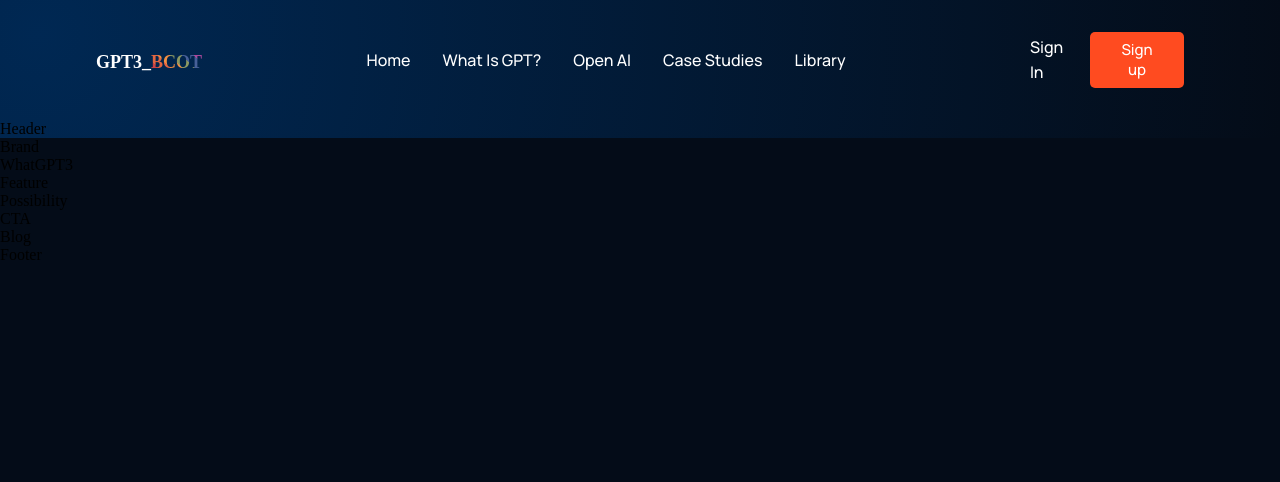
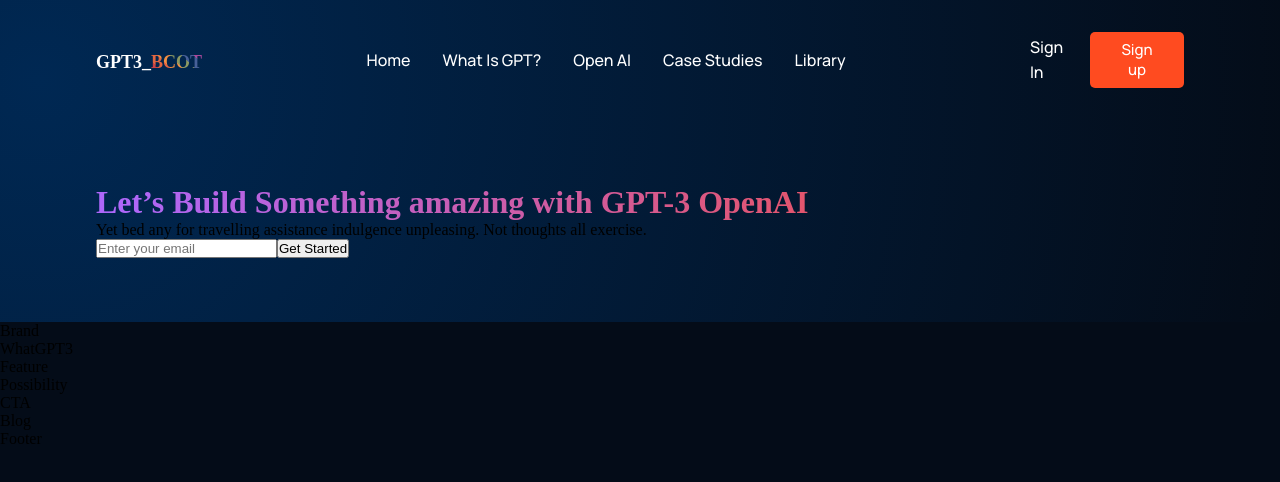
Before and after one commit to brainconnect93/gpt-3_bcot, a React (Create React App) app: page / in a window 1280 px wide. Shown: the top 482 px of the page. Built offline with nearby package versions, Linux system fonts and the light colour scheme.

Commit message:
Start the header section of the project

```diff
--- a/src/components/navbar/Navbar.jsx
+++ b/src/components/navbar/Navbar.jsx
@@ -33,8 +33,8 @@
 
         <div className="gpt3_navbar-menu">
           {toggleMenu
-            ? <RiCloseLine color="#fff" size={30} onClick={() => setToggleMenu(false)} />
-            : <RiMenu3Line color="#fff" size={30} onClick={() => setToggleMenu(true)} />}
+            ? <RiCloseLine color="#fff" size={27} onClick={() => setToggleMenu(false)} />
+            : <RiMenu3Line color="#fff" size={27} onClick={() => setToggleMenu(true)} />}
           {toggleMenu && (
             <div className="gpt3_navbar-menu_container scale-up-center">
               <div className="gpt3_navbar-menu_container-links">
--- a/src/containers/header/Header.jsx
+++ b/src/containers/header/Header.jsx
@@ -1,8 +1,20 @@
+// eslint-disable-next-line max-len
+
 import React from 'react';
 import './header.css';
 
 const Header = () => (
-  <div>Header</div>
+  <div className="gpt3_header section_padding" id="Home">
+    <div className="gpt_header-content">
+      <h1 className="gradient_text">Let’s Build Something amazing with GPT-3 OpenAI</h1>
+      <p>Yet bed any for travelling assistance indulgence unpleasing. Not thoughts all exercise.</p>
+
+      <div>
+        <input type="email" placeholder="Enter your email" />
+        <button type="button">Get Started</button>
+      </div>
+    </div>
+  </div>
 );
 
 export default Header;
```
Also changed, not shown: src/assets/Header-Illustration.svg (added), 1 other file (tests, documents, lock files or other folders).
